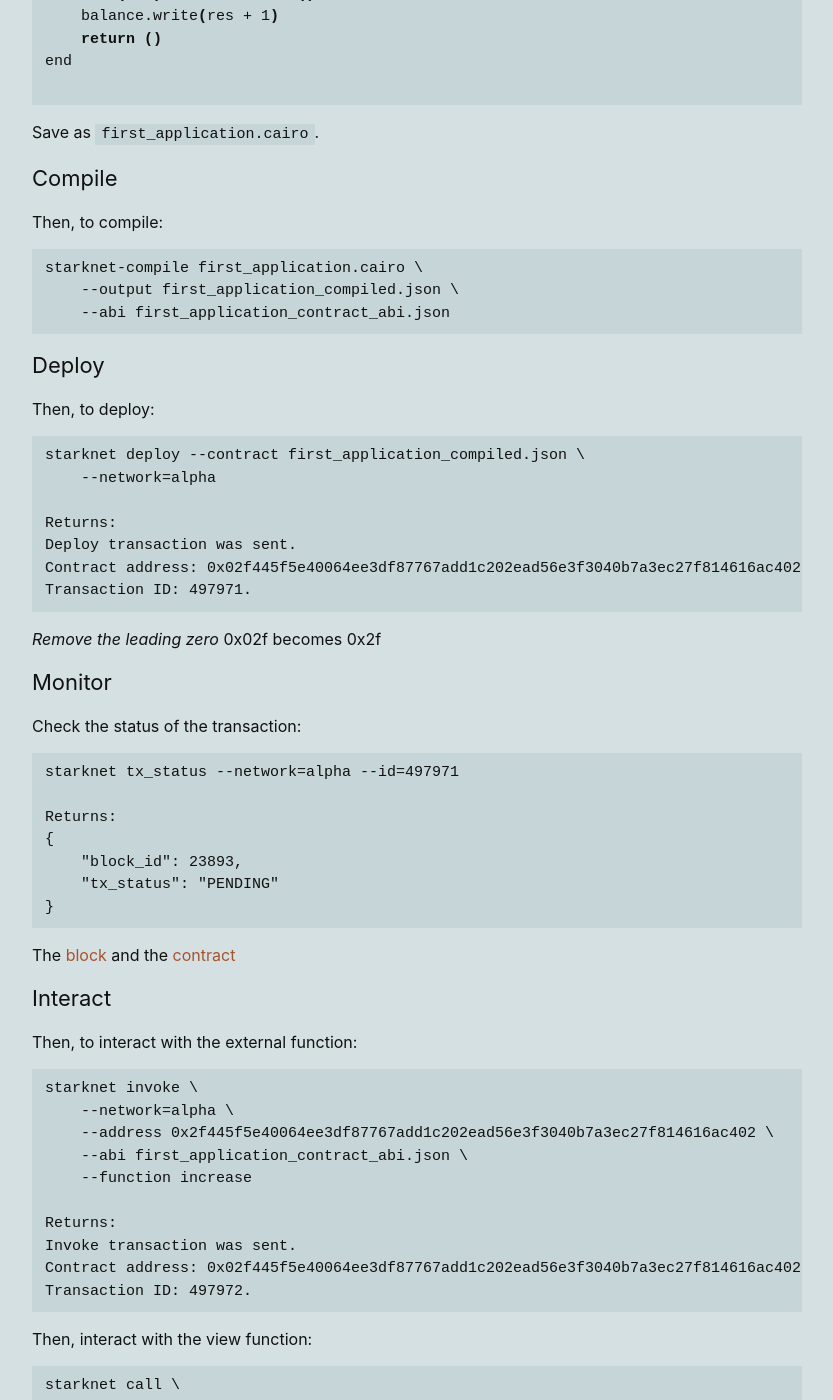
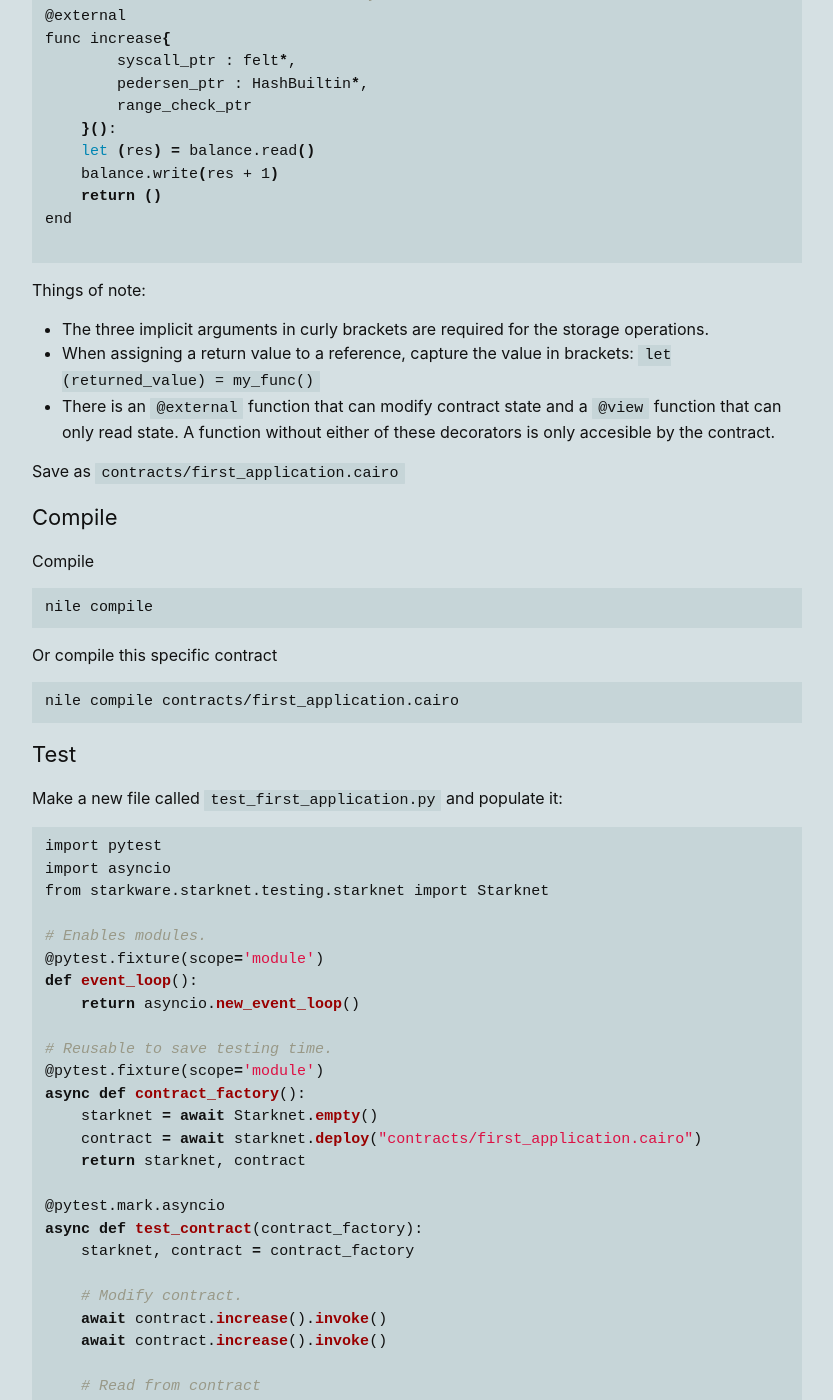
Before and after one commit to perama-v/perama-v.github.io, a Jekyll site: the page built from docs/cairo/examples/first_application.md, in a window 1280 px wide and 1400 px high, scrolled down 717 px. Shown: the whole window, without its empty margins (223-1056 px from the left). Built offline with Jekyll 4.4.1, drawn with Linux system fonts in a browser that asks for light colours; some of the changed text lies outside the part shown.

Commit message:
Update first_application

````diff
--- a/docs/cairo/examples/first_application.md
+++ b/docs/cairo/examples/first_application.md
@@ -22,101 +21,120 @@ end
 
 # Function to get the current balance.
 @view
-func get{storage_ptr : Storage*, pedersen_ptr : HashBuiltin*,
-        range_check_ptr}() -> (res : felt):
-    let (res) = balance.read()
-    return (res)
+func get{
+        syscall_ptr : felt*,
+        pedersen_ptr : HashBuiltin*,
+        range_check_ptr
+    }() -> (
+        value : felt
+    ):
+    let (value) = balance.read()
+    return (value)
 end
 
 # Function to increase the balance by 1.
 @external
-func increase{storage_ptr : Storage*, pedersen_ptr : HashBuiltin*,
-        range_check_ptr}():
+func increase{
+        syscall_ptr : felt*,
+        pedersen_ptr : HashBuiltin*,
+        range_check_ptr
+    }():
     let (res) = balance.read()
     balance.write(res + 1)
     return ()
 end
 
 ```
-Save as `first_application.cairo`.
+Things of note:
+
+- The three implicit arguments in curly brackets are required for
+the storage operations.
+- When assigning a return value to a reference, capture the
+value in brackets: `let (returned_value) = my_func()`
+- There is an `@external` function that can modify contract state
+and a `@view` function that can only read state. A function
+without either of these decorators is only accesible by the contract.
+
+Save as `contracts/first_application.cairo`
 
 ### Compile
 
-Then, to compile:
+Compile
 ```
-starknet-compile first_application.cairo \
-    --output first_application_compiled.json \
-    --abi first_application_contract_abi.json
+nile compile
 ```
-### Deploy
+Or compile this specific contract
+```
+nile compile contracts/first_application.cairo
+```
 
-Then, to deploy:
+### Test
+
+Make a new file called `test_first_application.py` and populate it:
+
+```py
+import pytest
+import asyncio
+from starkware.starknet.testing.starknet import Starknet
+
+# Enables modules.
+@pytest.fixture(scope='module')
+def event_loop():
+    return asyncio.new_event_loop()
+
+# Reusable to save testing time.
+@pytest.fixture(scope='module')
+async def contract_factory():
+    starknet = await Starknet.empty()
+    contract = await starknet.deploy("contracts/first_application.cairo")
+    return starknet, contract
+
+@pytest.mark.asyncio
+async def test_contract(contract_factory):
+    starknet, contract = contract_factory
+
+    # Modify contract.
+    await contract.increase().invoke()
+    await contract.increase().invoke()
+
+    # Read from contract
+    response = await contract.get().call()
+    assert response.result.value == 2
 ```
-starknet deploy --contract first_application_compiled.json \
-    --network=alpha
+Run the test
+```
+pytest tests/test_first_application.py
+```
 
-Returns:
-Deploy transaction was sent.
-Contract address: 0x02f445f5e40064ee3df87767add1c202ead56e3f3040b7a3ec27f814616ac402.
-Transaction ID: 497971.
+### Local Deployment
+
+Deploy to the local devnet.
 ```
-*Remove the leading zero* 0x02f becomes 0x2f
-
-### Monitor
-
-Check the status of the transaction:
-
+nile deploy first_application --alias first_application
 ```
-starknet tx_status --network=alpha --id=497971
-
-Returns:
-{
-    "block_id": 23893,
-    "tx_status": "PENDING"
-}
-```
-The [block](https://voyager.online/block/23893) and the
-[contract](https://voyager.online/contract/0x2f445f5e40064ee3df87767add1c202ead56e3f3040b7a3ec27f814616ac402#state)
 
 ### Interact
 
-Then, to interact with the external function:
-
+Write
 ```
-starknet invoke \
-    --network=alpha \
-    --address 0x2f445f5e40064ee3df87767add1c202ead56e3f3040b7a3ec27f814616ac402 \
-    --abi first_application_contract_abi.json \
-    --function increase
-
-Returns:
-Invoke transaction was sent.
-Contract address: 0x02f445f5e40064ee3df87767add1c202ead56e3f3040b7a3ec27f814616ac402.
-Transaction ID: 497972.
+nile invoke first_application increase
+```
+Read
+```
+nile call first_application get
 ```
 
-Then, interact with the view function:
+### Public deployment
 
+Will default to the Goerli/alpha testnet until mainnet is available.
 ```
-starknet call \
-    --network=alpha \
-    --address 0x2f445f5e40064ee3df87767add1c202ead56e3f3040b7a3ec27f814616ac402 \
-    --abi first_application_contract_abi.json \
-    --function get
-
-Returns:
-4
+nile deploy first_application --alias first_application --network mainnet
 ```
-
-Status options:
-
-- NOT_RECEIVED: The transaction has not been received yet (i.e., not written to storage).
-- RECEIVED: The transaction was received by the operator.
-    - PENDING: The transaction passed the validation and is waiting to be sent on-chain.
-        - REJECTED: The transaction failed validation and thus was skipped.
-        - ACCEPTED_ONCHAIN: The transaction was accepted on-chain.
-
-
-
-
-Visit the [voyager explorer](https://voyager.online/) to see the transactions.
+Deploymend details
+```
+🚀 Deploying first_application
+🌕 artifacts/first_application.json successfully deployed to 0x02b4cafe5ed8851a5c17ca006810b8848b0306e38f71896c52bdf4e9ef35b16f
+📦 Registering deployment as first_application in mainnet.deployments.txt
+```
+Deployments can be viewed in the voyager explorer
+https://voyager.online
````
Also changed, not shown: other parts of docs/cairo/examples/first_application.md (+0 -1 lines), docs/cairo/by_example.md (+2 -2 lines), docs/cairo/examples/TEMPLATE.md (+2 -2 lines).
